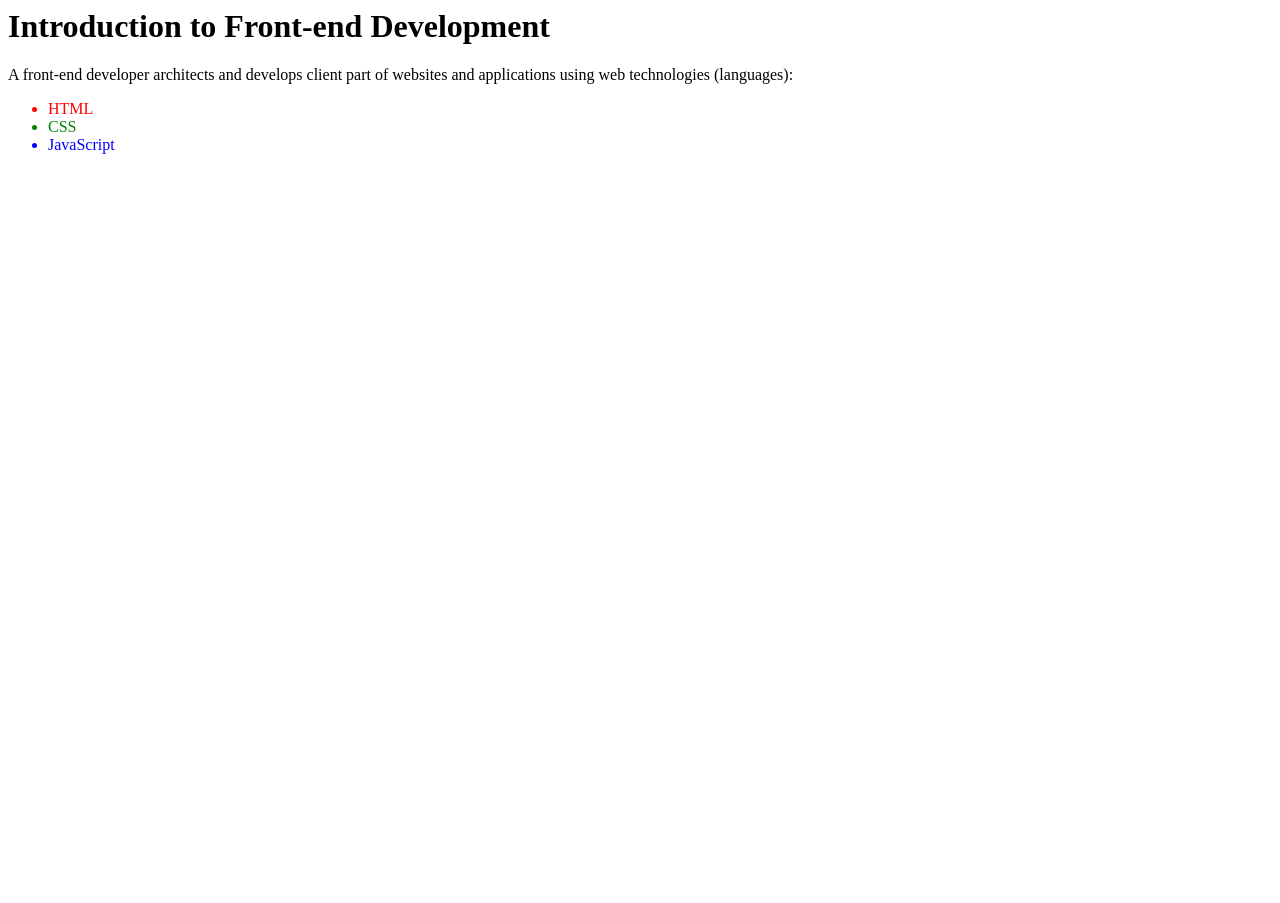
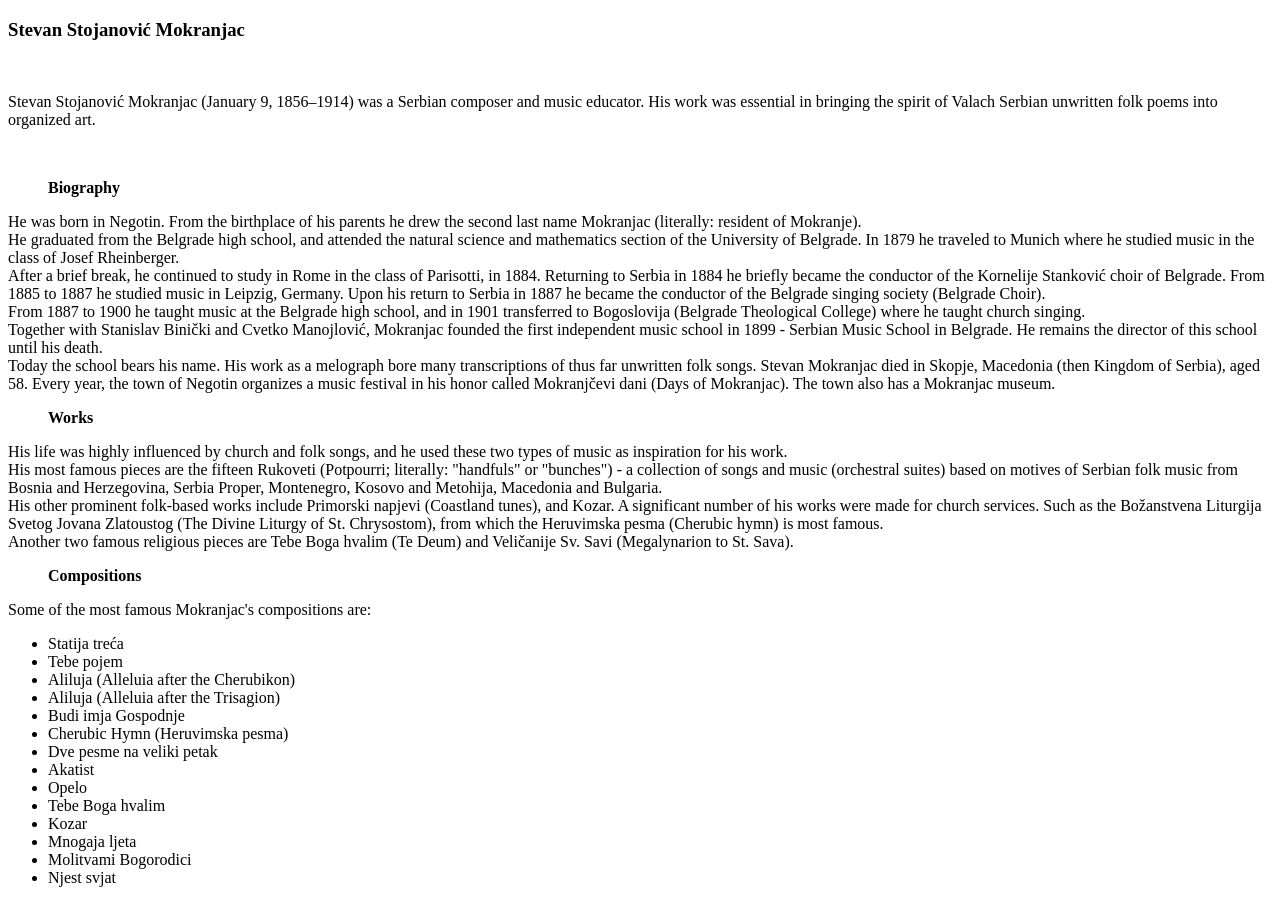
Before and after one commit to craciunescuoctavian/front-end-development, a plain HTML site: page index.html in a window 1280 px wide. Before the commit the page ends 800 px from the top, so only its background shows below. Drawn offline with Linux system fonts and the light colour scheme.

Commit message:
index2.html

```diff
--- a/index.html
+++ b/index.html
@@ -1,13 +1,49 @@
-<h1>Introduction to Front-end Development</h1>
+<!DOCTYPE html>
+<html lang="en">
+<head>
+    <meta charset="UTF-8">
+    <title>Stevan Stojanović Mokranjac</title>
+</head><h3>Stevan Stojanović Mokranjac</h3> <br>
+<body>
+  <p>Stevan Stojanović Mokranjac (January 9, 1856–1914) was a Serbian composer and music educator. His work was essential in bringing the spirit of Valach Serbian unwritten folk poems into organized art. </p><br>
+<ul><b>Biography</b></ul>
+<p>He was born in Negotin. From the birthplace of his parents he drew the second last name Mokranjac (literally: resident of Mokranje). <br>
 
-<p>A front-end developer architects and develops client part of websites and applications using web technologies (languages):</p>
+He graduated from the Belgrade high school, and attended the natural science and mathematics section of the University of Belgrade. In 1879 he traveled to Munich where he studied music in the class of Josef Rheinberger. <br>
+After a brief break, he continued to study in Rome in the class of Parisotti, in 1884. Returning to Serbia in 1884 he briefly became the conductor of the Kornelije Stanković choir of Belgrade.
 
-<ul>
+From 1885 to 1887 he studied music in Leipzig, Germany. Upon his return to Serbia in 1887 he became the conductor of the Belgrade singing society (Belgrade Choir). <br>
+From 1887 to 1900 he taught music at the Belgrade high school, and in 1901 transferred to Bogoslovija (Belgrade Theological College) where he taught church singing. <br>
+ Together with Stanislav Binički and Cvetko Manojlović, Mokranjac founded the first independent music school in 1899 - Serbian Music School in Belgrade. He remains the director of this school until his death. <br>
+  Today the school bears his name. His work as a melograph bore many transcriptions of thus far unwritten folk songs.
 
-<li style="color: red;">HTML</li>
+Stevan Mokranjac died in Skopje, Macedonia (then Kingdom of Serbia), aged 58.
 
-<li style="color: green;">CSS</li>
+Every year, the town of Negotin organizes a music festival in his honor called Mokranjčevi dani (Days of Mokranjac). The town also has a Mokranjac museum.</p>
+<ul><b>Works</b></ul>
+<p>His life was highly influenced by church and folk songs, and he used these two types of music as inspiration for his work. <br>
+    His most famous pieces are the fifteen Rukoveti (Potpourri; literally: "handfuls" or "bunches") - a collection of songs and music (orchestral suites) based on motives of Serbian folk music from Bosnia and Herzegovina, Serbia Proper, Montenegro, Kosovo and Metohija, Macedonia and Bulgaria. <br>
+     His other prominent folk-based works include Primorski napjevi (Coastland tunes), and Kozar.
 
-<li style="color: blue;">JavaScript</li>
+   A significant number of his works were made for church services. Such as the Božanstvena Liturgija Svetog Jovana Zlatoustog (The Divine Liturgy of St. Chrysostom), from which the Heruvimska pesma (Cherubic hymn) is most famous. <br>
+    Another two famous religious pieces are Tebe Boga hvalim (Te Deum) and Veličanije Sv. Savi (Megalynarion to St. Sava).</p>
+    <ul><b>Compositions</b></ul>
+    <p>Some of the most famous Mokranjac's compositions are:</p>
+    <ul><li>Statija treća</li>
+        <li>Tebe pojem</li>
+         <li>Aliluja (Alleluia after the Cherubikon)</li>
+        <li>Aliluja (Alleluia after the Trisagion)</li>
+        <li>Budi imja Gospodnje</li>
+        <li>Cherubic Hymn (Heruvimska pesma)</li>
+        <li>Dve pesme na veliki petak</li>
+        <li>Akatist</li>
+        <li>Opelo</li>
+        <li>Tebe Boga hvalim</li>
+        <li>Kozar</li>
+        <li>Mnogaja ljeta</li>
+        <li>Molitvami Bogorodici</li>
+        <li>Njest svjat</li>
+       </ul>
+</body>
 
-</ul>
+</html>
```
